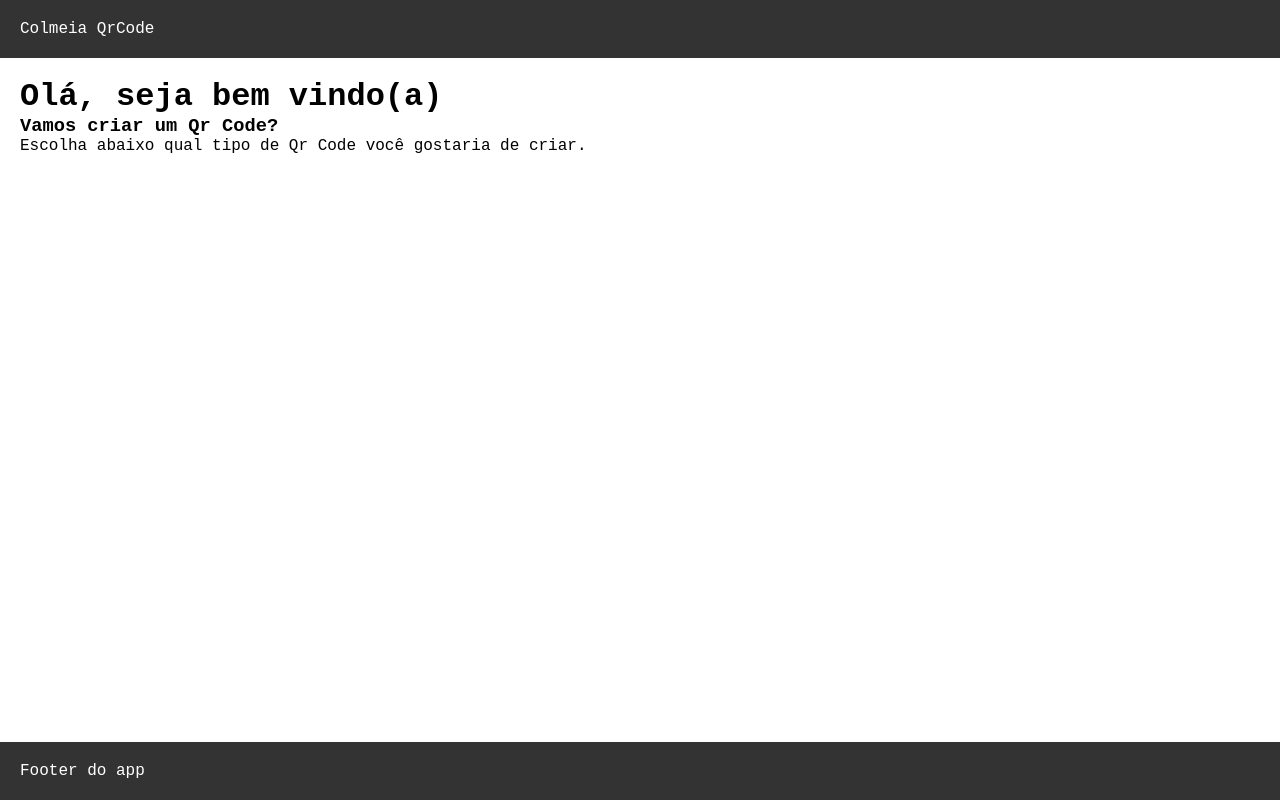
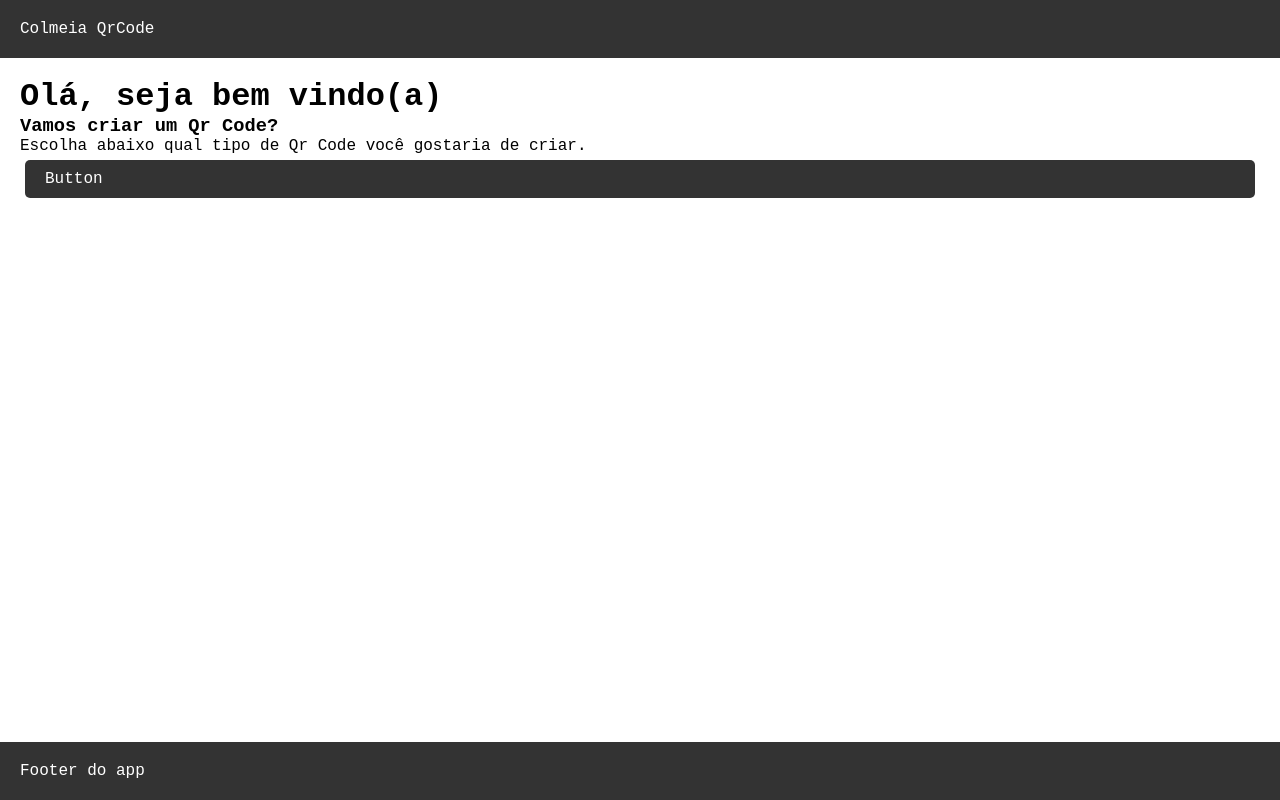
Before and after one commit to webcolmeia/colmeiaqrcode, a React (Create React App) app: page / in a window 1280 px wide. Built offline with nearby package versions, Linux system fonts and the light colour scheme.

Commit message:
Update Button and styles

```diff
--- /dev/null
+++ b/src/Components/Button.js
@@ -0,0 +1,22 @@
+import styled from 'styled-components';
+import { Link } from 'react-router-dom';
+
+const buttonColors = {
+    primary : '#333'
+}
+
+export const Button = styled(Link)`
+    padding: 10px 20px;
+    background-color: ${
+        props => {
+            let color;
+            color = props.bg === 'primary' ? buttonColors.primary : buttonColors.primary;
+            return color;
+        }
+    };
+    border-radius: 5px;
+    margin: 5px;
+    display: inline-flex;
+    color: #fff;
+    text-decoration: none;
+`;
--- a/src/Page/Home/index.js
+++ b/src/Page/Home/index.js
@@ -2,6 +2,7 @@ import React, { useState } from 'react';
 import { Container } from '../../Components/Contaier';
 import { Main } from '../../Components/Main';
 import QRCode from "react-qr-code";
+import { Button } from '../../Components/Button';
 
 const Home = () => {
     return (
@@ -14,6 +15,7 @@ const Home = () => {
                 <p>
                     Escolha abaixo qual tipo de Qr Code você gostaria de criar.
                 </p>
+                <Button bg='primary'>Button</Button>
             </Main>
         </Container>
     );
```
